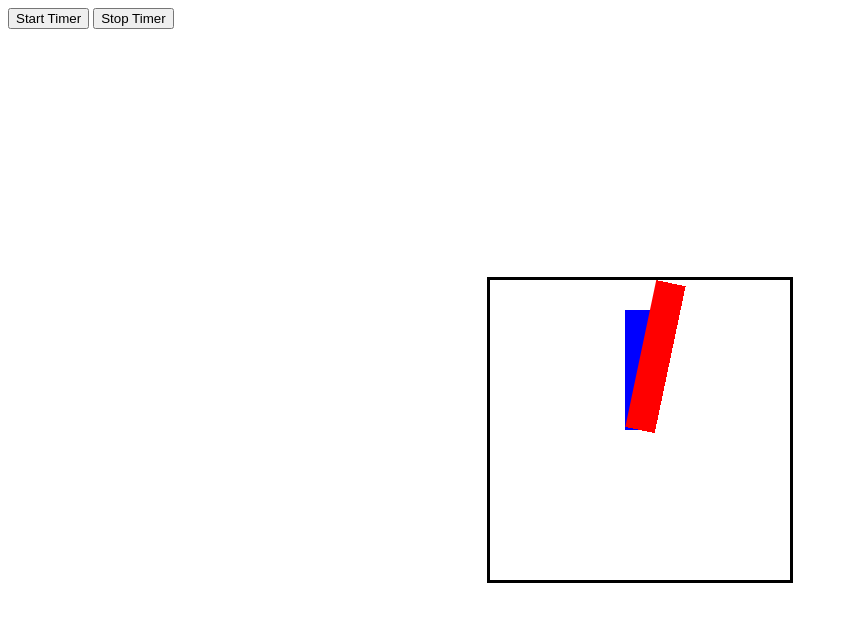
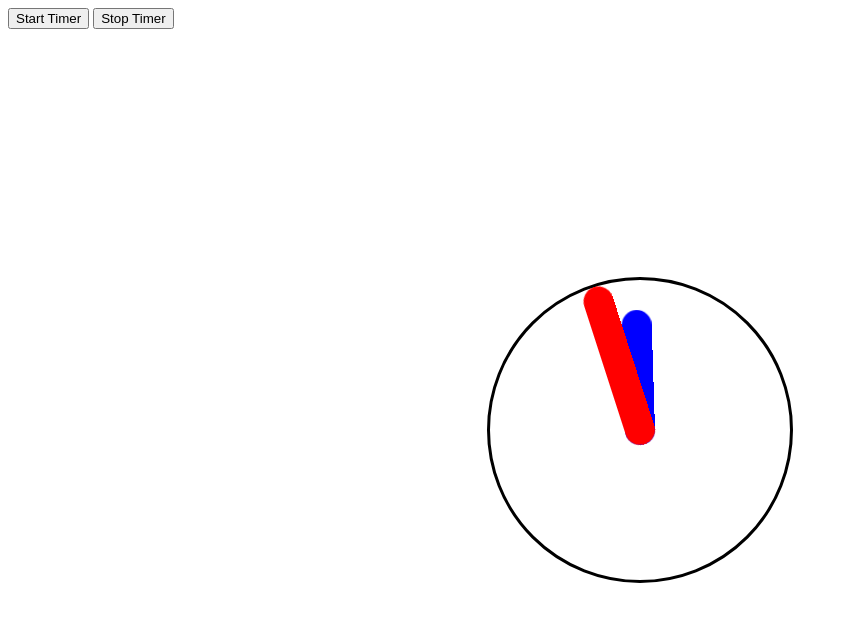
Before and after one commit to cspotcode/jsStopwatch, a plain HTML site: page index.html in a window 1280 px wide. Both pictures are taken after a click on the button "Start Timer". Shown: the whole page, without its empty margins (0-848 px from the left). Drawn offline with nearby package versions, Linux system fonts and the light colour scheme.

Commit message:
- css beautification - made clock run backwards like a countdown timer - fixed bug where clock hands did not start moving immediately

```diff
--- a/css/main.css
+++ b/css/main.css
@@ -30,7 +30,12 @@
   border-width: 1px;
 }
 
-/* This element will be rotated to change the time. No rotation corresponds to the 12 o'clock position. */
+.circular {
+  border-radius: 50%;
+  -moz-border-radius: 50%;
+}
+
+/* This element will be rotated to change the time. 0 rotation corresponds to the 12 o'clock position. */
 .clockHandContainer {
   width: 100%;
   height: 100%;
@@ -46,17 +51,19 @@
 .clockSecondHandVisual, .clockMasterHandVisual {
   margin-left: auto;
   margin-right: auto;
+  border-radius: 5px;
+  -moz-border-radius: 5px;
 }
 
 .clockSecondHandVisual {
   width: 10px;
-  height: 50px;
+  height: 55px;
   background-color: red;
 }
 
 .clockMasterHandVisual {
   width: 10px;
-  height: 40px;
+  height: 45px;
   margin-top: 10px;
   background-color: blue;
 }
@@ -68,6 +75,7 @@
   border-color: black;
   border-style: solid;
   border-width: 1px;
+
   transform: translate(80px, 80px) scale(1.5, 1.5) rotate(45deg);
   -webkit-transform: translate(80px, 80px) scale(1.5, 1.5) rotate(45deg);
   -o-transform: translate(80px, 80px) scale(1.5, 1.5) rotate(45deg);
--- a/index.html
+++ b/index.html
@@ -10,7 +10,7 @@
     <button onclick="startClock($('#myClock'), 10*60)">Start Timer</button>
     <button onclick="stopClock($('#myClock'))">Stop Timer</button>
     <div class="clockContainer" id="myClock">
-      <div class="clockFixedSizeContainer blackOutline">
+      <div class="clockFixedSizeContainer blackOutline circular">
         <div class="clockHandContainer clockMasterHand">
           <div class="clockMasterHandVisual">
           </div>
--- a/js/main.js
+++ b/js/main.js
@@ -3,7 +3,7 @@
 // target is a jQuery object matching a .clockContainer
 // totalTime is total time to countdown in seconds
 function startClock(target, totalTime) {
-  var t, d;
+  var t, d, intervalFn;
   t = target;
 
   // if data object already exists, clock is running. Stop it.
@@ -16,15 +16,31 @@ function startClock(target, totalTime) {
   d = {};
   target.data('clock', d);
 
+  d.totalTime = totalTime * 1000;
+
   // grab current time to use as offset (time in milliseconds)
-  d.timeOffset = new Date() * 1.0;
-  d.timeOffset += totalTime * 1000;
+  d.startTime = new Date() * 1.0;
+
+  d.backward = false;
 
   // update every second
-  d.interval = setInterval(function() {
-    var time = new Date() * 1.0;
-    t.find('.clockSecondHand').css('transform', 'rotate(' + (time - d.timeOffset) * 360/60/1000 + 'deg)');
-  }, 1000);
+  intervalFn = function() {
+    var time, secondHandPosition, masterHandPosition, timeElapsed, timeRemaining;
+    time = new Date() * 1.0;
+    timeElapsed = time - d.startTime;
+    timeRemaining = d.totalTime - timeElapsed;
+    secondHandPosition = ((timeRemaining / 1000) - 1) * 360/60;
+    masterHandPosition = (timeRemaining - 1000) * 360/d.totalTime;
+    if(d.backward) {
+      secondHandPosition = -secondHandPosition;
+      masterHandPosition = -masterHandPosition;
+    }
+    t.find('.clockSecondHand').css('transform', 'rotate(' + secondHandPosition + 'deg)');
+    t.find('.clockMasterHand').css('transform', 'rotate(' + masterHandPosition + 'deg)');
+  };
+  d.interval = setInterval(intervalFn, 1000);
+  // also, run immediately!  This makes the clock hand start moving immediately
+  intervalFn();
 }
 
 // stop a clock's animation
```
